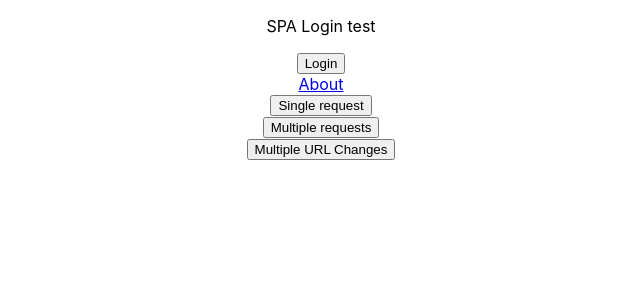
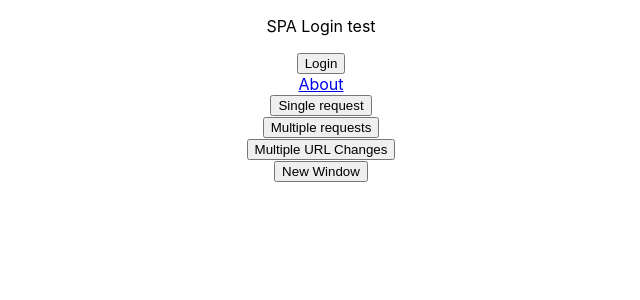
Before and after one commit to farhan-sauce/test-spa, a React (Create React App) app: page /#/ in a window 1280 px wide. Shown: the top 300 px of the page, without its empty margins (319-959 px from the left). Built offline with nearby package versions, Linux system fonts and the light colour scheme; no server answers.

Commit message:
add new window button

```diff
--- a/src/Components/Login.js
+++ b/src/Components/Login.js
@@ -1,4 +1,4 @@
-import React from 'react'
+import React, { useEffect } from 'react'
 import { useHistory, Link } from "react-router-dom";
 
 const Login = () => {
@@ -55,6 +55,15 @@ const Login = () => {
       })
   }
 
+  useEffect(() => {
+    const timer = setInterval(() => {
+      fetch('https://reqres.in/api/users');
+    }, 5000)
+    return () => {
+      clearInterval(timer);
+    }
+  }, []);
+
   const handleMultipleURLRequest = () => {
     const delay = Math.ceil(delayTime / 1000);
     fetch(`https://reqres.in/api/users?delay=${delay}`)
@@ -72,6 +81,10 @@ const Login = () => {
         //   history.push("/multiple-2")
         // }, 8000)
       })
+  }
+
+  const handleNewWindow = () => {
+    window.open('/', 'newwindow', 'width=500,height=500')
   }
 
   return (
@@ -100,6 +113,11 @@ const Login = () => {
           Multiple URL Changes
         </button>
       </div>
+      <div>
+        <button id="new-window" onClick={handleNewWindow}>
+          New Window
+        </button>
+      </div>
     </section>
   );
 };
```
